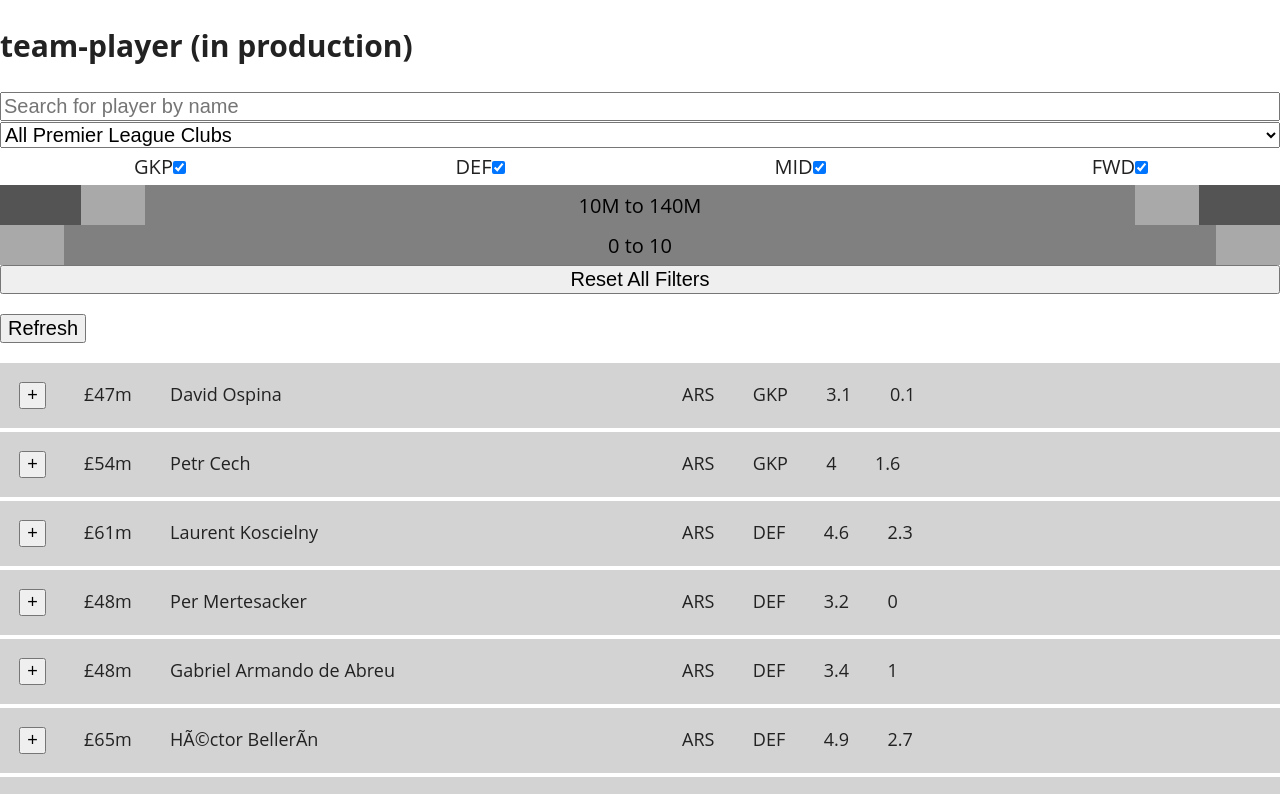
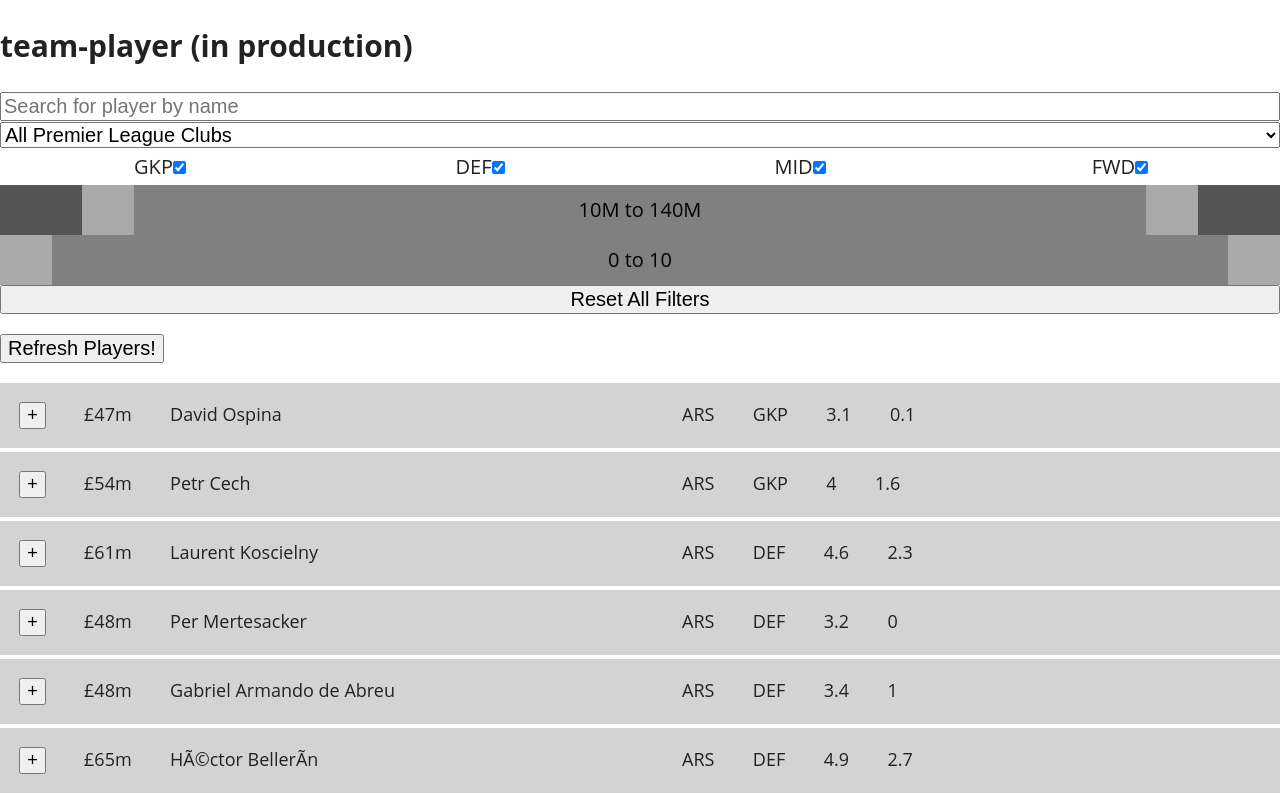
Before and after one commit to rycu/team-player, a React (Create React App) app: page / in a window 1280 px wide. Shown: the top 794 px of the page. Built offline with nearby package versions, Linux system fonts and the light colour scheme.

Commit message:
added touch events to DualRange slider

```diff
--- a/src/components/DualRange.js
+++ b/src/components/DualRange.js
@@ -134,6 +134,7 @@
 					onChange={this.handleChange}
 					onMouseUp={this.handleSubmit}
 					onKeyUp={this.handleSubmit}
+					onTouchEnd={this.handleSubmit}
 				/>
 
 				{/*HIGHER RANGE SLIDER*/}
@@ -147,6 +148,8 @@
 					onChange={this.handleChange}
 					onMouseUp={this.handleSubmit}
 					onKeyUp={this.handleSubmit}
+					onTouchEnd={this.handleSubmit}
+
 				/>
 
 				{/*OUTPUT LABEL*/}
--- a/src/containers/PlayerListContainer.js
+++ b/src/containers/PlayerListContainer.js
@@ -18,7 +18,7 @@
       <div>
         <p>
           <button onClick={onClick()} style={{ opacity: isFetching ? 0.2 : 1 }}>
-            Refresh
+            Refresh Players!
           </button>
         </p>
         {isEmpty
--- a/src/main.css
+++ b/src/main.css
@@ -535,7 +535,7 @@
 .dual-range {
   background-color: gray;
   position: relative;
-  height: 2em;
+  height: 2.5em;
   width: 100%; }
   .dual-range .dual-range__inputs {
     width: 100%;
@@ -552,8 +552,8 @@
       z-index: 100;
       -webkit-appearance: none;
       border: none;
-      height: 1.99em;
-      width: 5%;
+      height: 2.49em;
+      width: 2.6em;
       background: darkgray;
       margin-top: 0.001em; }
     .dual-range .dual-range__inputs:focus {
@@ -565,7 +565,7 @@
     position: absolute;
     width: 100%;
     text-align: center;
-    top: 0.35em;
+    top: 0.55em;
     color: black; }
   .dual-range .dual-range__out-of-range {
     position: absolute; }
--- a/src/sass/components/_slider.scss
+++ b/src/sass/components/_slider.scss
@@ -2,7 +2,7 @@
 .dual-range{
 	background-color: gray;
 	position: relative;
-	height: 2em;
+	height: 2.5em;
 	width:100%;
 
 	.dual-range__inputs {
@@ -25,8 +25,8 @@
 			z-index:100;
 		    -webkit-appearance: none;
 		    border: none;
-		    height: 1.99em;
-		    width: 5%;
+		    height: 2.49em;
+		    width: 2.6em;
 		    background: darkgray;
 		    margin-top: 0.001em;
 		}
@@ -45,7 +45,7 @@
 		position: absolute;
 		width: 100%;
 		text-align: center;
-		top: 0.35em;
+		top: 0.55em;
 		color: black;
 	}
 
--- a/src/sass/layout/_playerList.scss
+++ b/src/sass/layout/_playerList.scss
@@ -4,6 +4,8 @@
 	ul{
 		padding: 0;
 	}
+	// height: 10em;
+	// overflow: scroll;
 }
 
 
```
